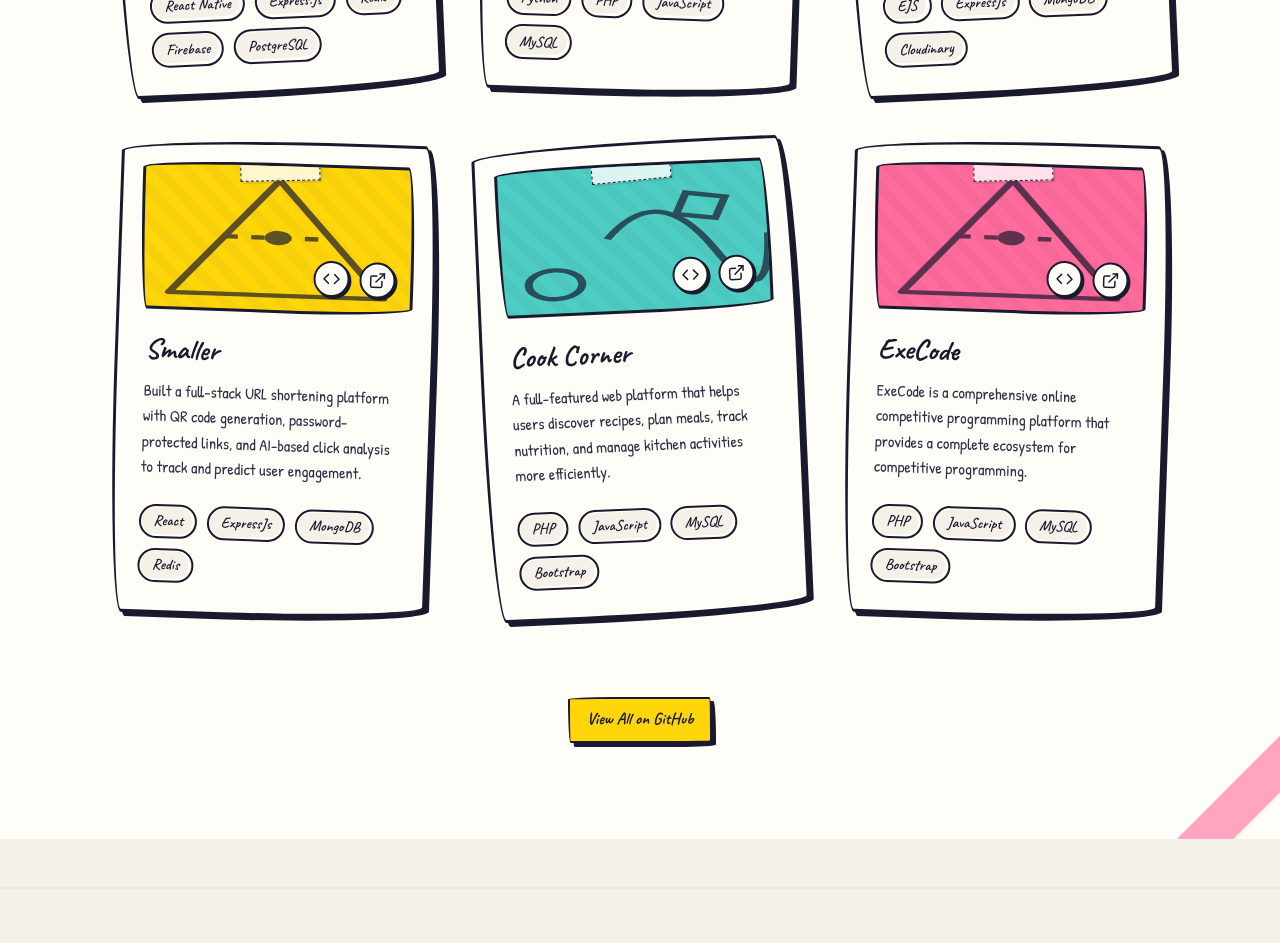
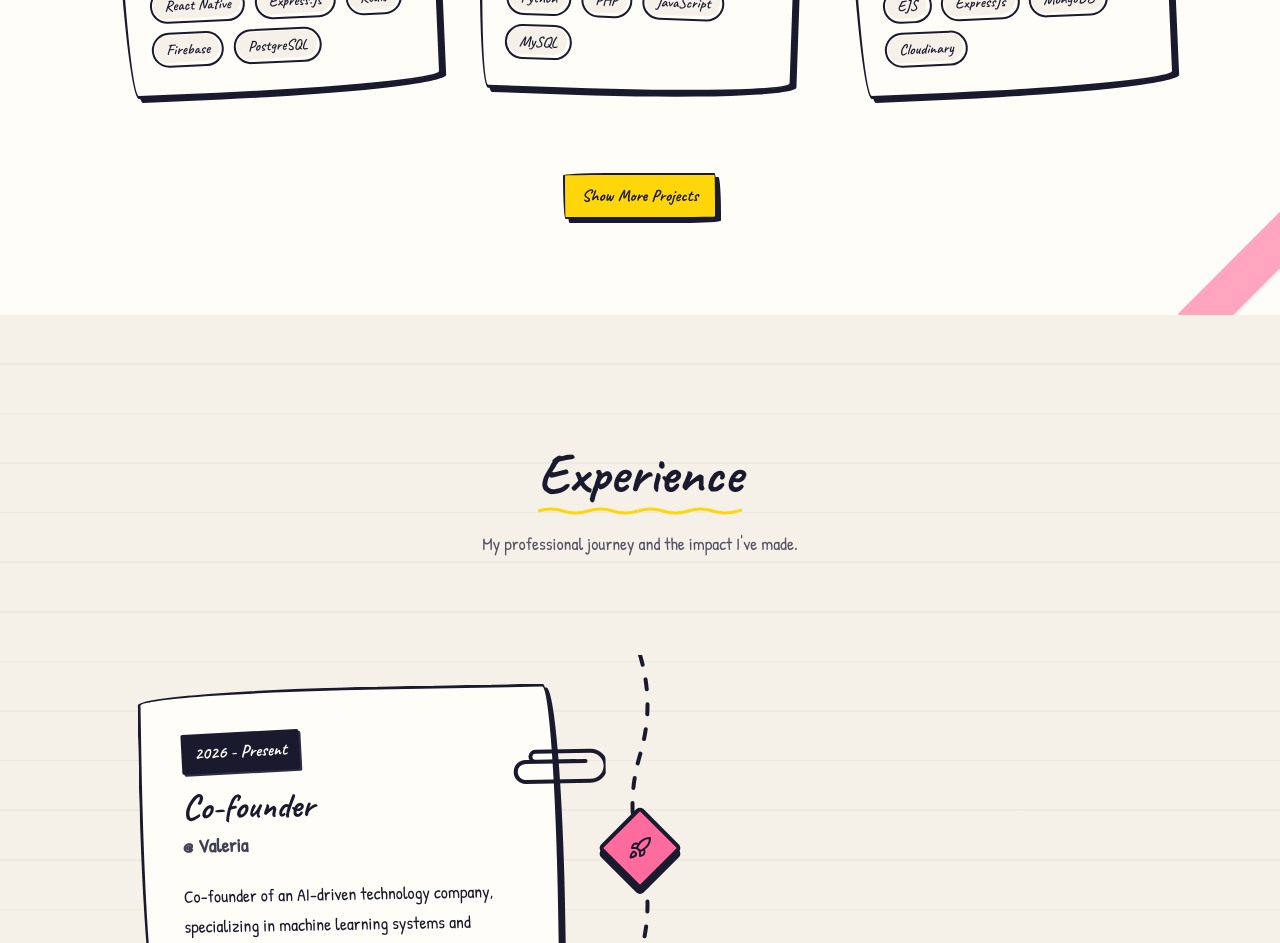
Before and after one commit to Maahhbuub/Mahbub-Doodle, a React (Vite) app: page / in a window 1280 px wide. Shown: the part 3900-4843 px from the top of the page. Built offline with nearby package versions, Linux system fonts and the light colour scheme.

Commit message:
feat(project): add seperate porject section

```diff
--- a/src/components/Projects/Projects.jsx
+++ b/src/components/Projects/Projects.jsx
@@ -1,4 +1,5 @@
 import { Annoyed, Code, ExternalLink } from 'lucide-react';
+import { Link } from 'react-router-dom';
 import styles from './Projects.module.css';
 
 const projects = [
@@ -58,7 +59,7 @@ const projects = [
   }
 ];
 
-export default function Projects() {
+export default function Projects({ limit, showMoreBtn }) {
   return (
     <section className={`section ${styles.projects}`} id="projects"
       style={{ background: 'var(--paper)' }}>
@@ -79,7 +80,7 @@ export default function Projects() {
         </div>
 
         <div className={styles.grid}>
-          {projects.map((p, i) => (
+          {(limit ? projects.slice(0, limit) : projects).map((p, i) => (
             <article key={p.id} className={`doodle-box ${styles.card}`}>
 
               {/* Illustration Header representing a sketch placeholder */}
@@ -126,9 +127,15 @@ export default function Projects() {
         </div>
 
         <div className={styles.more}>
-          <a href="https://github.com/Maahhbuub" target="_blank" rel="noreferrer" className="btn-doodle">
-            View All on GitHub
-          </a>
+          {showMoreBtn ? (
+            <Link to="/projects" className="btn-doodle">
+              Show More Projects
+            </Link>
+          ) : (
+            <a href="https://github.com/Maahhbuub" target="_blank" rel="noreferrer" className="btn-doodle">
+              View All on GitHub
+            </a>
+          )}
         </div>
       </div>
     </section>
--- a/src/pages/Home.jsx
+++ b/src/pages/Home.jsx
@@ -13,7 +13,7 @@ function Home() {
             <About />
             <Skills />
             <CompetitiveProgramming />
-            <Projects />
+            <Projects limit={3} showMoreBtn={true} />
             <Experience />
             <Contact />
         </>
--- a/src/pages/Projects.jsx
+++ b/src/pages/Projects.jsx
@@ -1,9 +1,12 @@
+import ProjectsComponent from '../components/Projects/Projects';
 
 function Projects() {
     return (
-        <div>
-            <h1>Projects</h1>
-        </div>
+        <>
+            <main>
+                <ProjectsComponent />
+            </main>
+        </>
     );
 }
 
```
